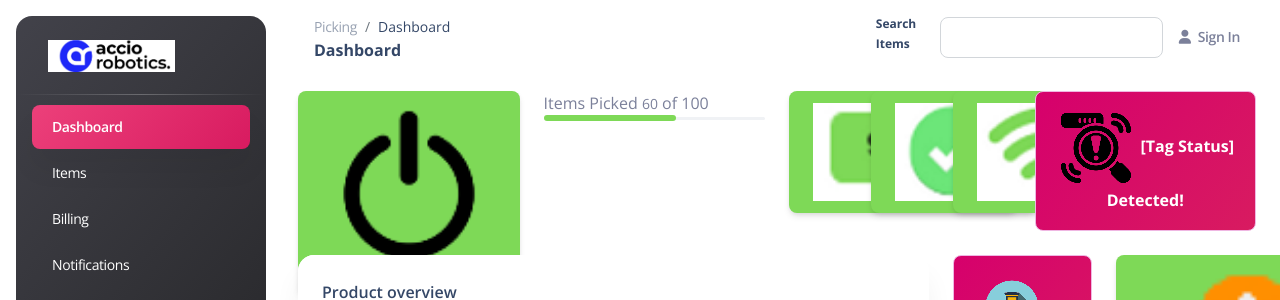
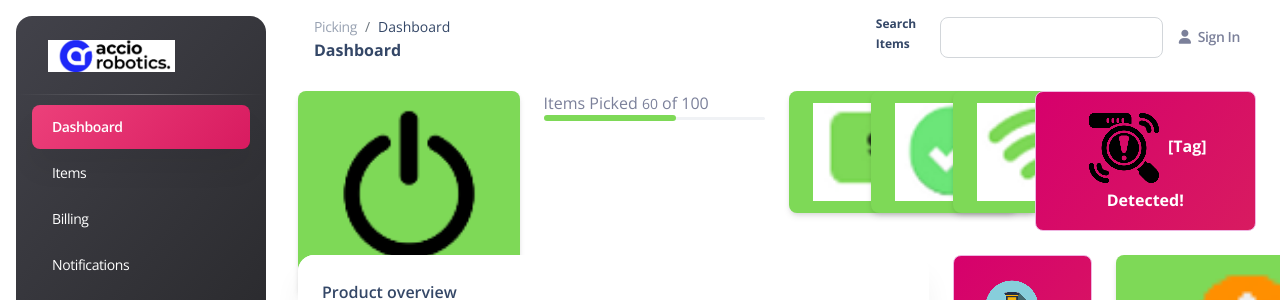
Before and after one commit to DakshDadhania/Accio-robotics, a plain HTML site: page index.html in a window 1280 px wide. Shown: the top 300 px of the page. Drawn offline with nearby package versions, Linux system fonts and the light colour scheme.

Commit message:
Update index.html

```diff
--- a/index.html
+++ b/index.html
@@ -133,7 +133,7 @@
                 </div>
                 <div class="col-lg-3">
                     <div class=" text-center alert alert-primary text-white mb-4" role="alert">
-                        <img src="./assets/images/detectedi.png" class="navbar-brand-img h-10" alt="main_logo"> <strong>[Tag Status] Detected!</strong>
+                        <img src="./assets/images/detectedi.png" class="navbar-brand-img h-10" alt="main_logo"> <strong>[Tag] Detected!</strong>
 
                     </div>
                 </div>
```
